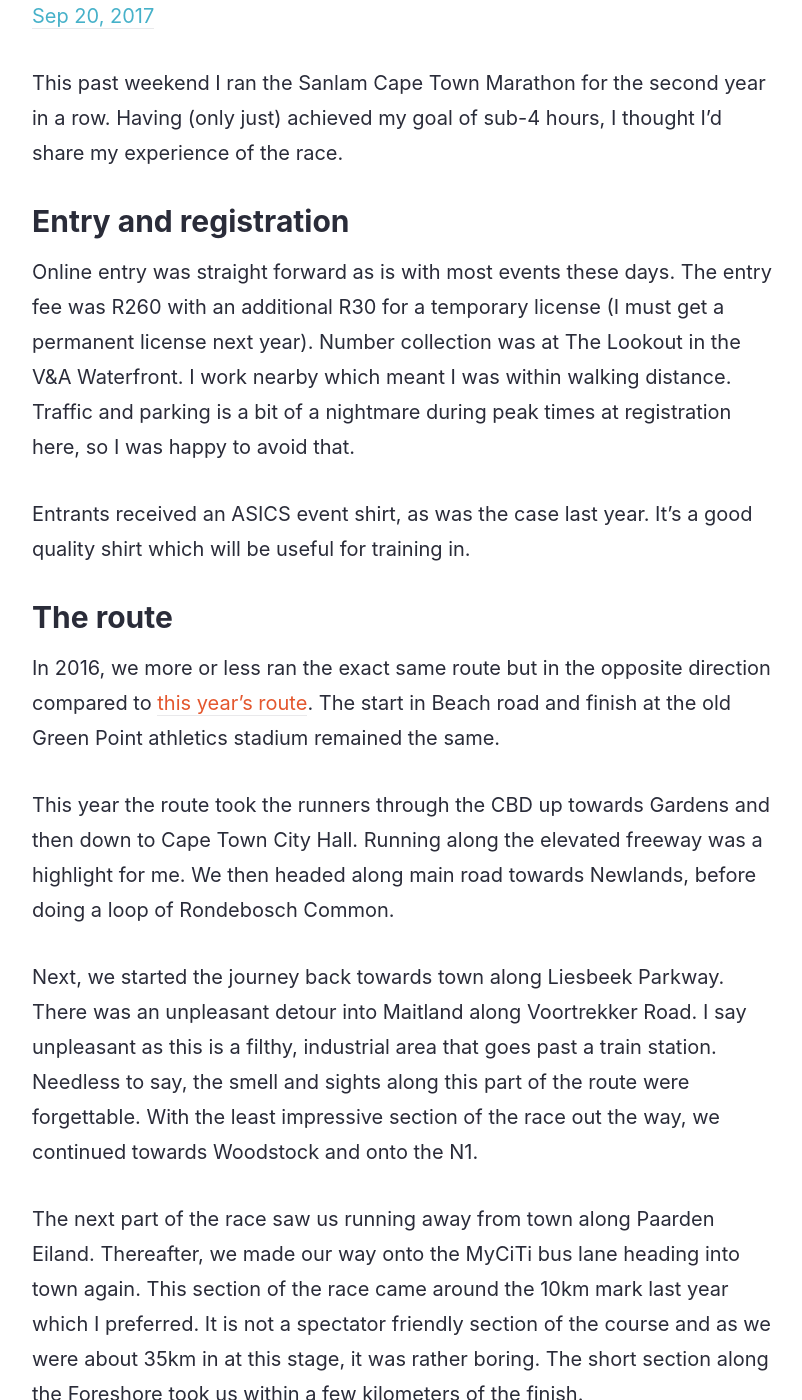
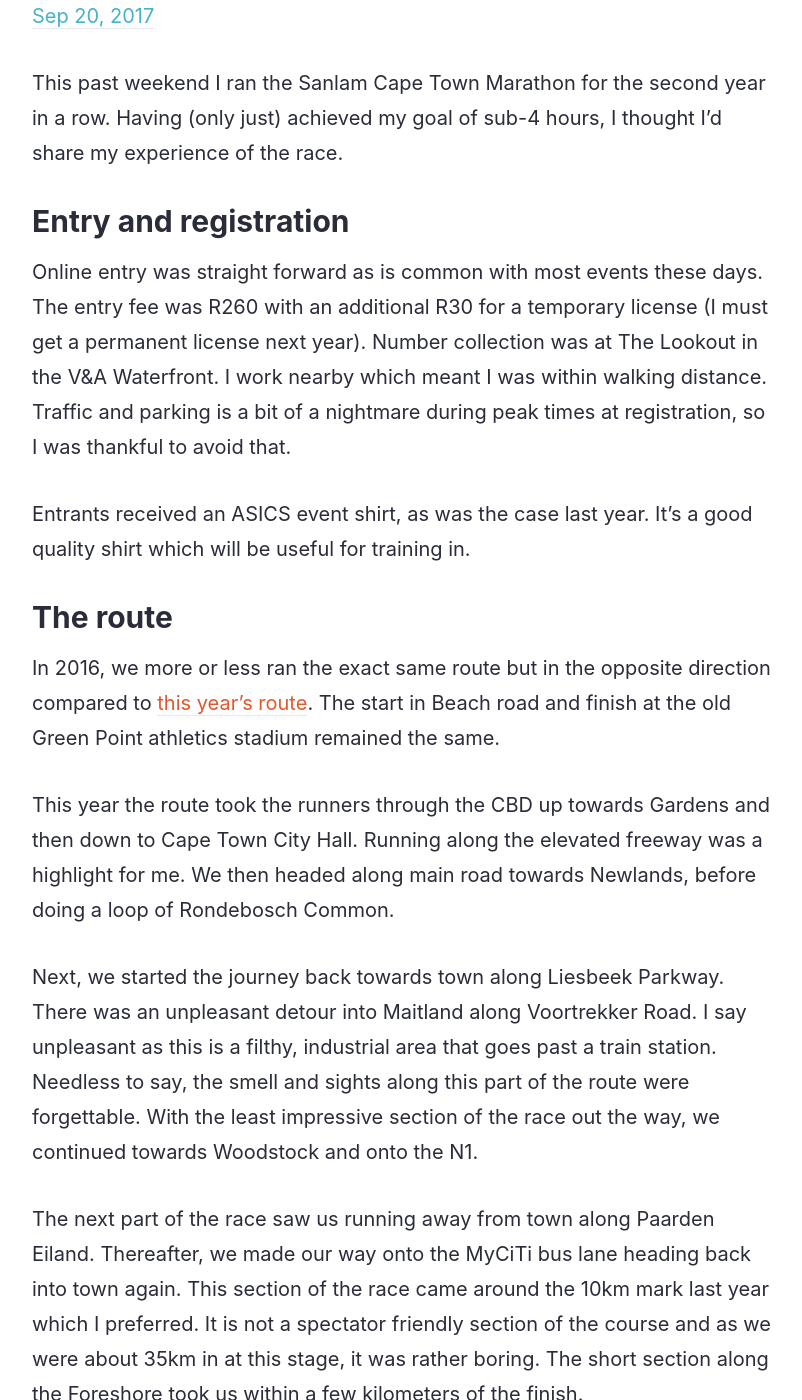
Before and after one commit to michaelthorne/michaelthorne.github.io, a Jekyll site: the page built from _posts/2017-09-20-2017-sanlam-cape-town-marathon-review.md, in a window 1280 px wide and 1400 px high, scrolled down 492 px. Shown: the whole window, without its empty margins (238-1040 px from the left). Built offline with Jekyll 4.4.1, drawn with Linux system fonts in a browser that asks for light colours; some web fonts are replaced; comment, search, counter and statistics services are not loaded; some of the changed text lies outside the part shown.

Commit message:
✍ Sanlam Cape Town Marathon

```diff
--- a/_posts/2017-09-20-2017-sanlam-cape-town-marathon-review.md
+++ b/_posts/2017-09-20-2017-sanlam-cape-town-marathon-review.md
@@ -8,12 +8,12 @@
 
 ### Entry and registration
 
-Online entry was straight forward as is with most events these days. The entry
-fee was R260 with an additional R30 for a temporary license (I must get a
-permanent license next year). Number collection was at The Lookout in the
+Online entry was straight forward as is common with most events these days.
+The entry fee was R260 with an additional R30 for a temporary license (I must
+get a permanent license next year). Number collection was at The Lookout in the
 V&A Waterfront. I work nearby which meant I was within walking distance. Traffic
-and parking is a bit of a nightmare during peak times at registration here, so I
-was happy to avoid that.
+and parking is a bit of a nightmare during peak times at registration, so I
+was thankful to avoid that.
 
 Entrants received an ASICS event shirt, as was the case last year. It’s a good
 quality shirt which will be useful for training in.
@@ -38,11 +38,11 @@
 Woodstock and onto the N1.
 
 The next part of the race saw us running away from town along Paarden Eiland.
-Thereafter, we made our way onto the MyCiTi bus lane heading into town again.
-This section of the race came around the 10km mark last year which I preferred.
-It is not a spectator friendly section of the course and as we were about 35km
-in at this stage, it was rather boring. The short section along the Foreshore
-took us within a few kilometers of the finish.
+Thereafter, we made our way onto the MyCiTi bus lane heading back into town
+again. This section of the race came around the 10km mark last year which I
+preferred. It is not a spectator friendly section of the course and as we were
+about 35km in at this stage, it was rather boring. The short section along the
+Foreshore took us within a few kilometers of the finish.
 
 ### The water stations 💦
 
```
Also changed, not shown: other parts of _posts/2017-09-20-2017-sanlam-cape-town-marathon-review.md (+6 -4 lines).
